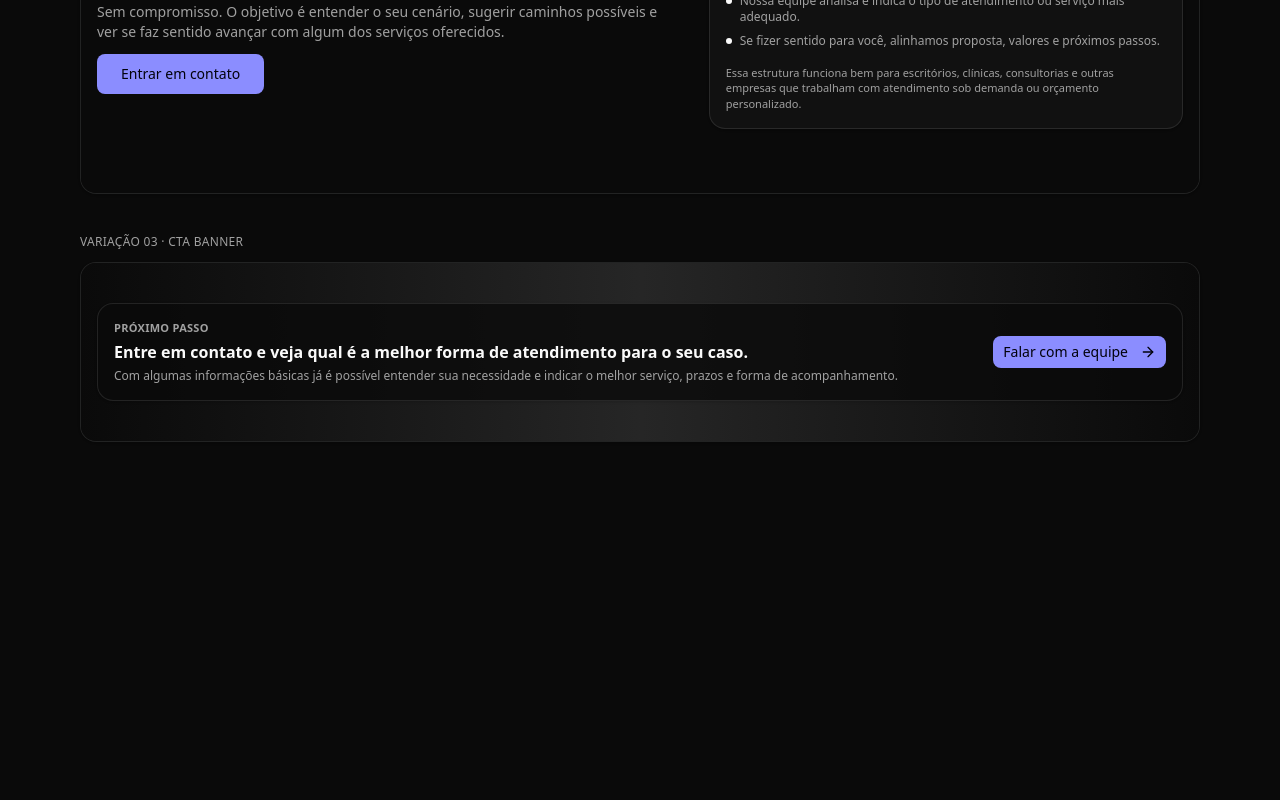
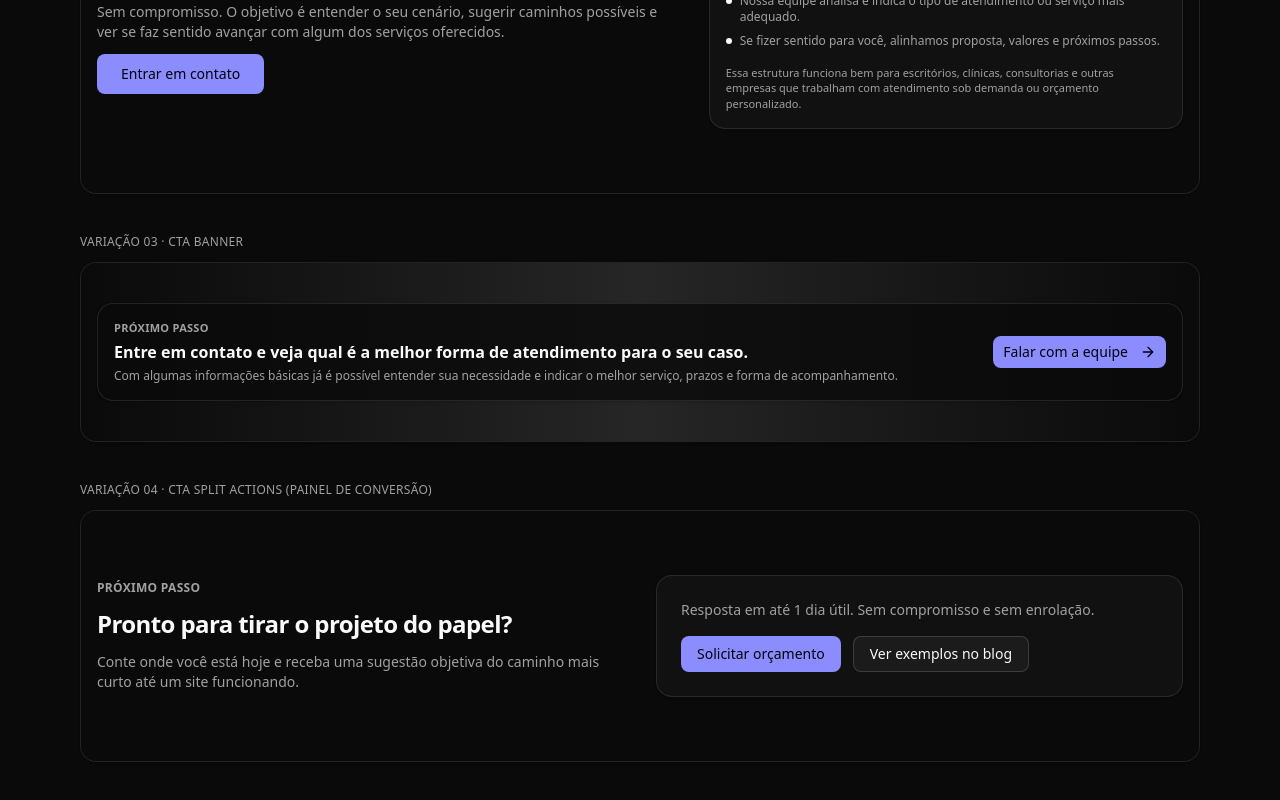
Before and after one commit to svitordev/svitordev-ui-lab, a Next.js app: page /library/cta in a window 1280 px wide. Shown: the part 678-1478 px from the top of the page. Before the commit the page ends 1216 px from the top, so only its background shows below. Built offline with nearby package versions, Linux system fonts and the light colour scheme.

Commit message:
feat: add data-driven CTA split actions

```diff
--- a/app/library/cta/page.tsx
+++ b/app/library/cta/page.tsx
@@ -2,6 +2,31 @@
 import { CtaSimple } from "@/components/sections/cta/cta-simple";
 import { CtaSplit } from "@/components/sections/cta/cta-split";
 import { CtaBanner } from "@/components/sections/cta/cta-banner";
+import {
+  CtaSplitActions,
+  type CtaSplitActionsProps,
+} from "@/components/sections/cta/cta-split-actions";
+
+const ctaSplitActionsDemo: CtaSplitActionsProps = {
+  eyebrow: "Próximo passo",
+  title: "Pronto para tirar o projeto do papel?",
+  description:
+    "Conte onde você está hoje e receba uma sugestão objetiva do caminho mais curto até um site funcionando.",
+  supportingText:
+    "Resposta em até 1 dia útil. Sem compromisso e sem enrolação.",
+  actions: [
+    {
+      label: "Solicitar orçamento",
+      href: "mailto:contato@suaempresa.com",
+      variant: "default",
+    },
+    {
+      label: "Ver exemplos no blog",
+      href: "/blog",
+      variant: "outline",
+    },
+  ],
+};
 
 export default function CtaSectionsPage() {
   return (
@@ -38,6 +63,17 @@ export default function CtaSectionsPage() {
           </div>
         </div>
       </section>
+
+      <section>
+        <div className="mx-auto max-w-6xl px-4">
+          <p className="mb-3 text-xs font-medium uppercase tracking-wide text-muted-foreground">
+            Variação 04 · CTA split actions (painel de conversão)
+          </p>
+          <div className="overflow-hidden rounded-2xl border bg-background shadow-sm">
+            <CtaSplitActions {...ctaSplitActionsDemo} />
+          </div>
+        </div>
+      </section>
     </div>
   );
 }
--- /dev/null
+++ b/components/sections/cta/cta-split-actions.tsx
@@ -0,0 +1,75 @@
+// components/sections/cta/cta-split-actions.tsx
+import Link from "next/link";
+import { Button } from "@/components/ui/button";
+
+export type CtaAction = {
+  label: string;
+  href: string;
+  variant?: "default" | "outline";
+};
+
+export type CtaSplitActionsProps = {
+  eyebrow?: string;
+  title: string;
+  description?: string;
+  supportingText?: string;
+  actions: CtaAction[];
+};
+
+export function CtaSplitActions({
+  eyebrow,
+  title,
+  description,
+  supportingText,
+  actions,
+}: CtaSplitActionsProps) {
+  return (
+    <section className="w-full bg-background">
+      <div className="mx-auto max-w-6xl px-4 py-12 md:py-16">
+        <div className="grid gap-8 md:grid-cols-2 md:items-center">
+          {/* coluna editorial */}
+          <div className="space-y-3">
+            {eyebrow && (
+              <p className="text-xs font-semibold uppercase tracking-wide text-muted-foreground">
+                {eyebrow}
+              </p>
+            )}
+            <h2 className="text-xl font-semibold tracking-tight md:text-2xl">
+              {title}
+            </h2>
+            {description && (
+              <p className="text-sm text-muted-foreground">{description}</p>
+            )}
+          </div>
+
+          {/* painel de conversão */}
+          <div className="space-y-4 rounded-2xl border bg-muted/30 p-6 shadow-sm">
+            {supportingText && (
+              <p className="text-sm text-muted-foreground">{supportingText}</p>
+            )}
+            <div className="flex flex-wrap gap-3">
+              {actions.map((action) => {
+                const isInternal =
+                  action.href.startsWith("/") && !action.href.startsWith("//");
+
+                return (
+                  <Button
+                    key={`${action.href}-${action.label}`}
+                    variant={action.variant ?? "default"}
+                    asChild
+                  >
+                    {isInternal ? (
+                      <Link href={action.href}>{action.label}</Link>
+                    ) : (
+                      <a href={action.href}>{action.label}</a>
+                    )}
+                  </Button>
+                );
+              })}
+            </div>
+          </div>
+        </div>
+      </div>
+    </section>
+  );
+}
--- a/memory-bank/CURRENT-STATE.md
+++ b/memory-bank/CURRENT-STATE.md
@@ -10,7 +10,8 @@ Repositório base (GitHub Template) em fase de **fundação documental**.
 - **Preparação técnica pré-rotina:** concluída.
 - **Roadmap:** macro aprovado e versionado em `docs/ROADMAP-1000-EVOLUTIONS.md`.
 - **Lote ativo:** 001–025.
-- **Próxima execução:** Evolução 001 (CTA Split data-driven + contrato de props exemplar) — ainda **NÃO implementada**.
+- **Evolução 001:** ✅ IMPLEMENTADA / VERIFIED (CTA Split Actions data-driven + contrato exemplar de props).
+- **Próxima execução:** Evolução 002 (Logos / social proof strip).
 
 ## Stack confirmada
 
@@ -39,9 +40,9 @@ public/
 
 - **4** UI components (`components/ui/`)
 - **6** site components (`components/site/` — headers + footers)
-- **21** section components (`components/sections/` — 7 grupos × 3)
+- **22** section components (`components/sections/` — 7 grupos × 3 + `cta-split-actions`)
 - **2** wrappers/shells (`library-shell.tsx` + `app/library/layout.tsx`)
-- **Total: 33** componentes reutilizáveis relevantes
+- **Total: 34** componentes reutilizáveis relevantes
 
 ## `/library` (DEC-001)
 
@@ -60,7 +61,7 @@ Production build **verde** (PASS). Lint atual: **0 errors / 0 warnings**. Rota `
 
 ### Próxima fase
 
-Roadmap macro criado e versionado em `docs/ROADMAP-1000-EVOLUTIONS.md` (lote ativo 001–025). Próxima execução: Evolução 001 — ainda não implementada.
+Roadmap macro versionado em `docs/ROADMAP-1000-EVOLUTIONS.md` (lote ativo 001–025). Evolução 001 VERIFIED. Próxima execução: Evolução 002 (Logos / social proof strip).
 
 ### Problemas resolvidos
 
```
Also changed, not shown: memory-bank/CHANGELOG.md, 3 other files (tests, documents, lock files or other folders).
